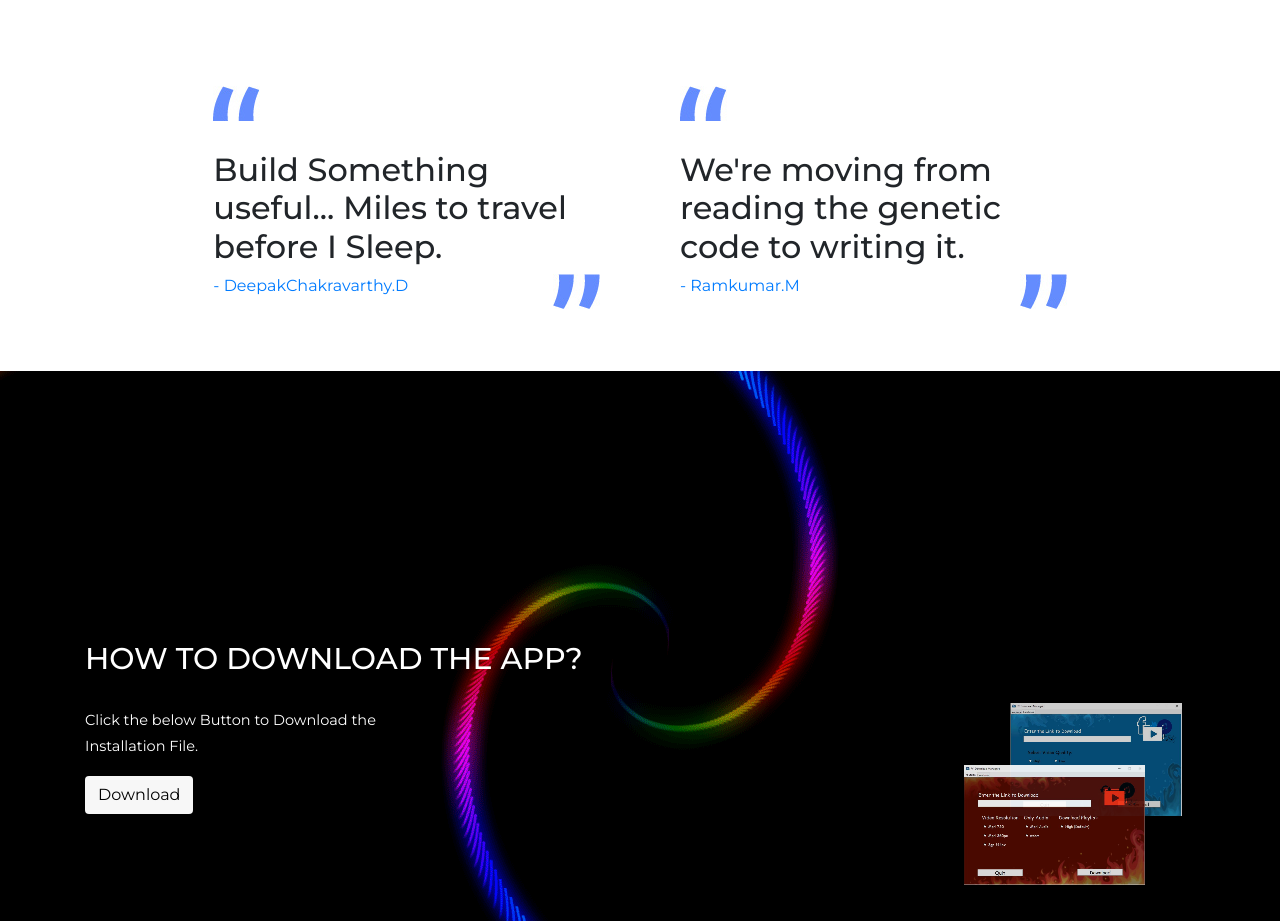
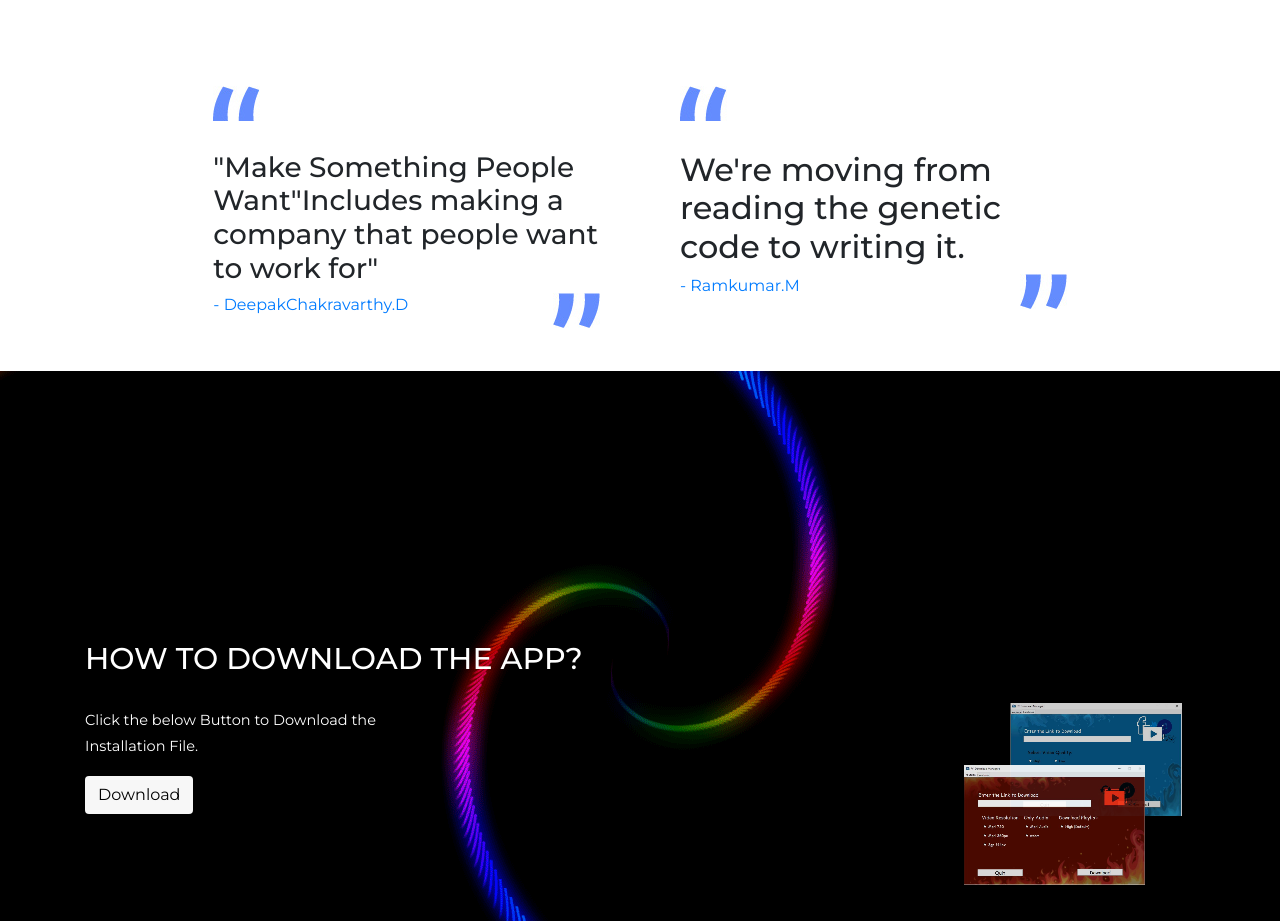
Before and after one commit to EDOC-BOT/FYIT, a plain HTML site: page index.html in a window 1280 px wide. Shown: the part 4080-5001 px from the top of the page. Drawn offline with Linux system fonts and the light colour scheme.

Commit message:
index page modified.

```diff
--- a/index.html
+++ b/index.html
@@ -209,7 +209,7 @@
 			<div class="row justify-content-center">
 				<div class="col-sm-5 wow fadeIn animated" data-wow-delay="0.25s">
 					<img class="float-left" src="img/quotes-1.jpg" alt="Quote 1">
-					<h2 class="testimonial-desc">Build Something useful... Miles to travel before I Sleep. </h2>
+					<h3 class="testimonial-desc">"Make Something People Want"Includes making a company that people want to work for" </h3>
 					<a href="https://medium.com/@deepakchakravarthy.d" target="_blank"><medium class="testimonial-author">- DeepakChakravarthy.D</medium></a>
 					<img class="float-right" src="img/quotes-2.jpg" alt="Quote 2">
 				</div>
```
